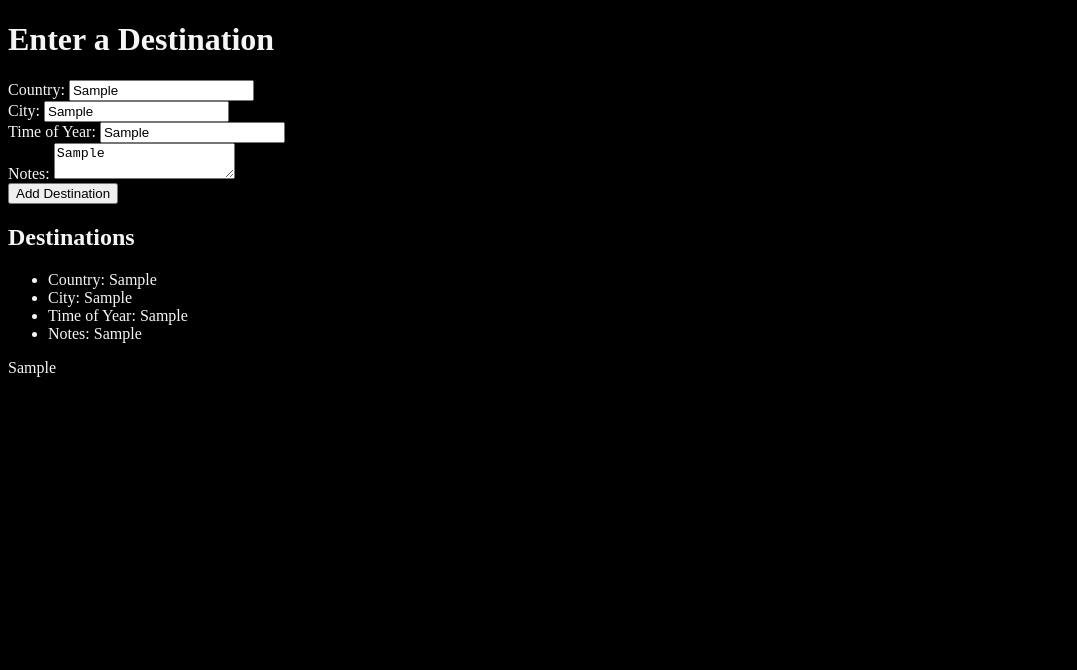
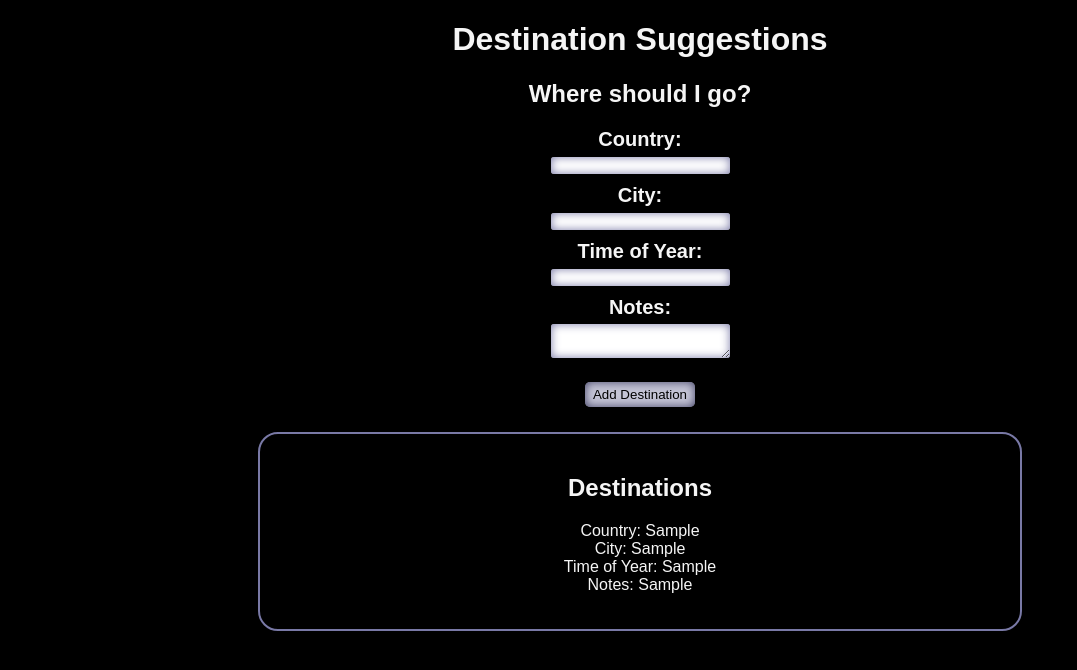
Before and after one commit to 0art-vandelay0/places-to-go, a plain HTML site: page index.html in a window 1280 px wide. Both pictures are taken after typing "Sample", "Sample", "Sample", "Sample" into the empty fields and a click on the button "Add Destination". Shown: the whole page, without its empty margins (0-1077 px from the left). Drawn offline with Linux system fonts and the light colour scheme.

Commit message:
Add HTML and working UI

```diff
--- a/css/styles.css
+++ b/css/styles.css
@@ -1,8 +1,69 @@
 body {
     background-color: black;
-    color: whitesmoke
+    color: whitesmoke;
+    text-align: center;
+    font-family: sans-serif;
+
+    min-width: 150px;
 }
 
 .hidden {
     display: none;
 }
+
+li {
+    margin-bottom: 15px;
+    padding-left: 20px;
+    padding-left: 0;
+    list-style: none;
+}
+
+#myList li:first-child {
+    text-indent: 0;
+}
+
+#myList li:not(:first-child) {
+    text-indent: 1em;
+}
+
+#destinationForm label{
+    display: grid;
+    margin: 5px;
+    font-weight: 550;
+    font-size: 20px;
+    min-width: 150px;
+}
+
+#destinationForm input{
+    margin-bottom: 5px;
+    width: 175px;
+    border-radius: 3px;
+    border: none;
+    box-shadow: inset 0 0 10px rgb(121, 121, 166);
+    min-width: 150px;
+}
+
+textarea {
+    border-radius: 3px;
+    border: none;
+    box-shadow: inset 0 0 10px rgb(121, 121, 166);
+}
+
+button {
+    margin-top: 20px;
+    border-radius: 5px;
+    border: none;
+    box-shadow: inset 0 0 10px rgb(64, 64, 100);
+    padding: 5px 8px;
+    background-color: rgb(197, 197, 214)
+}
+
+#destinationsOutput {
+    position: relative;
+    margin-top: 25px;
+    margin-left: 250px;
+    margin-right: 250px;
+    border: 2px solid rgb(121, 121, 166);
+    border-radius: 20px;
+    padding: 20px;
+}
--- a/index.html
+++ b/index.html
@@ -10,7 +10,8 @@
 </head>
 
 <body>
-    <h1>Enter a Destination</h1>
+    <h1>Destination Suggestions</h1>
+    <h2>Where should I go?</h2>
     <div id='form'>
         <form id="destinationForm">
             <label for="countryInput">Country:</label>
@@ -29,16 +30,8 @@
         </form>
     </div>
     <div id="destinations" class="hidden">
-        <h2>Destinations</h2>
         <div id="destinationsOutput">
-            <!-- <p id="result"></p> -->
-            <ul id="destinationsList">
-                <li>Country: <span id="country"></span></li>
-                <li>City: <span id="city"></span></li>
-                <li>Time of Year: <span id="timeOfYear"></span></li>
-                <li>Notes: <span id="notes"></span></li>
-            </ul>
-            <p id="resultTest"></p>
+            <h2>Destinations</h2>
         </div>
     </div>
 </body>
--- a/js/scripts.js
+++ b/js/scripts.js
@@ -1,13 +1,7 @@
 // Business Logic for Places ---------
 function Places() {
-    this.destinations = {};
-    this.currentId = 0;
+    this.destinations = [];
 }
-
-Places.prototype.assignId = function() {
-    this.currentId += 1;
-    return this.currentId;
-};
 
 // Business Logic for destinations ---------
 function Destination(country, city, timeOfYear, notes) {
@@ -17,36 +11,11 @@ function Destination(country, city, timeOfYear, notes) {
     this.notes = notes;
 }
 
-// Destination.prototype.countryCity = function() {
-//     return this.country + " " + this.city;
-// };
-
 Places.prototype.addDestination = function(destination) {
-    destination.id = this.assignId();
-    this.destinations[destination.id] = destination;
-};
-
-Places.prototype.findDestination = function(id) {
-    if (this.destinations[id] !== undefined) {
-        return this.destinations[id];
-    }
-    return false;
-};
-
-Places.prototype.deleteDestination = function(id) {
-    if (this.destinations[id] === undefined) {
-        return false;
-    }
-    delete this.destinations[id];
-    return true;
+    this.destinations.push(destination);
 };
 
 let places = new Places();
-let amsterdam = new Destination("Netherlands", "Amsterdam", "Spring", "Visit the Anne Frank house.");
-let puertoVallerta = new Destination("Mexico", "Puerto Vallarta", "US Winter", "Go to the beach.");
-
-places.addDestination(amsterdam);
-places.addDestination(puertoVallerta);
 
 
 // UI Logic
@@ -62,22 +31,12 @@ window.addEventListener("load", function() {
 
         places.addDestination(destination);
 
-        // document.getElementById('destinationForm').reset();
+        let destinationsOutput = document.getElementById("destinationsOutput");
+        let listItem = document.createElement("li");
+        listItem.innerHTML = "Country: " + destination.country + "<br>City: " + destination.city + "<br>Time of Year: " + destination.timeOfYear + "<br>Notes: " + destination.notes +"<br>";
+        destinationsOutput.append(listItem);
 
-        let countryResult = places.destinations[destination.id].country;
-        let cityResult = places.destinations[destination.id].city;
-        let timeOfYearResult = places.destinations[destination.id].timeOfYear;
-        let notesResult = places.destinations[destination.id].notes;
-
-        document.getElementById("country").innerText = countryResult;
-        document.getElementById("city").innerText = cityResult;
-        document.getElementById("timeOfYear").innerText = timeOfYearResult;
-        document.getElementById("notes").innerText = notesResult;
-
-        // document.getElementById("resultTest").innerText = places
-        console.log(places.destinations);
-        document.getElementById("resultTest").innerText = places.destinations[destination.id].country;
-
+        document.getElementById('destinationForm').reset();
         document.getElementById("destinations").removeAttribute("class");
-    }
+    };
 });
```
